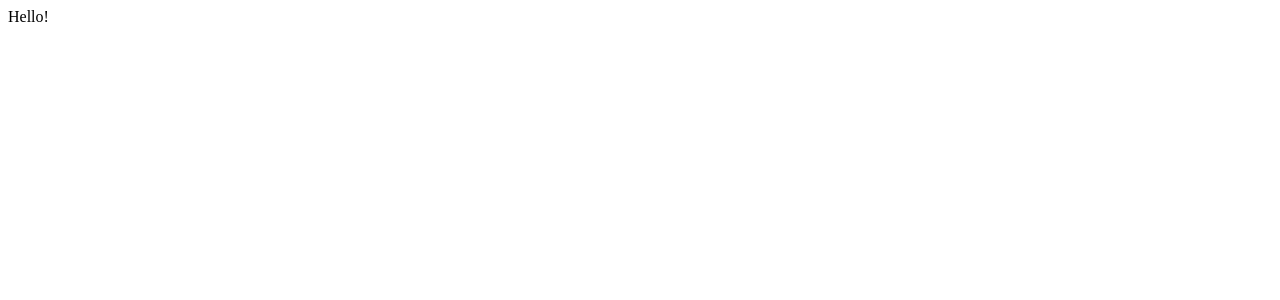
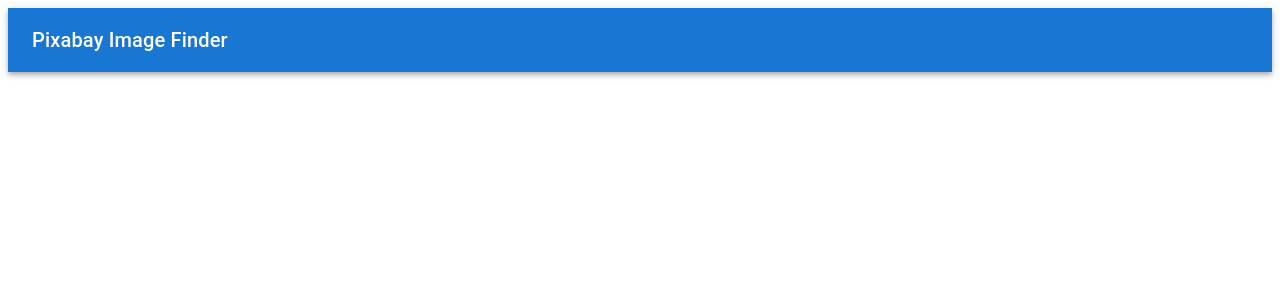
Before and after one commit to webQbe/react_image_search, a React (Vite) app: page / in a window 1280 px wide. Shown: the top 300 px of the page. Built offline with nearby package versions, Linux system fonts and the light colour scheme.

Commit message:
Added Material-UI AppBar to NavBar

```diff
--- a/src/App.jsx
+++ b/src/App.jsx
@@ -1,14 +1,13 @@
 import { useState } from 'react'
 import './App.css'
+import NavBar from './components/Navbar/NavBar'
 
 function App() {
-  const [count, setCount] = useState(0)
-
   return (
-    <>
-     Hello!
-    </>
-  )
+          <div className='App'>
+            <NavBar />
+          </div>
+        );
 }
 
 export default App
--- a/src/components/Navbar/NavBar.jsx
+++ b/src/components/Navbar/NavBar.jsx
@@ -0,0 +1,23 @@
+import React from 'react'
+import { ThemeProvider, createTheme } from '@mui/material/styles';
+import AppBar from '@mui/material/AppBar';
+import Toolbar from '@mui/material/Toolbar';
+import Typography from '@mui/material/Typography';
+
+const theme = createTheme();
+
+const NavBar = () => {
+        return (
+                <ThemeProvider theme={theme}>
+                        <AppBar position="static">
+                            <Toolbar>
+                                <Typography variant="h6" component="div">
+                                    Pixabay Image Finder
+                                </Typography>
+                            </Toolbar>
+                        </AppBar>
+                </ThemeProvider>
+            )
+        }
+
+export default NavBar;
```
